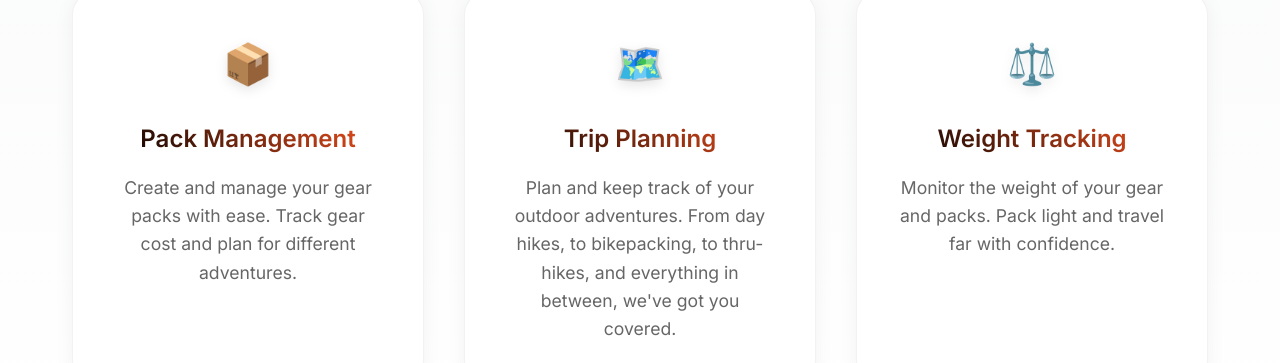
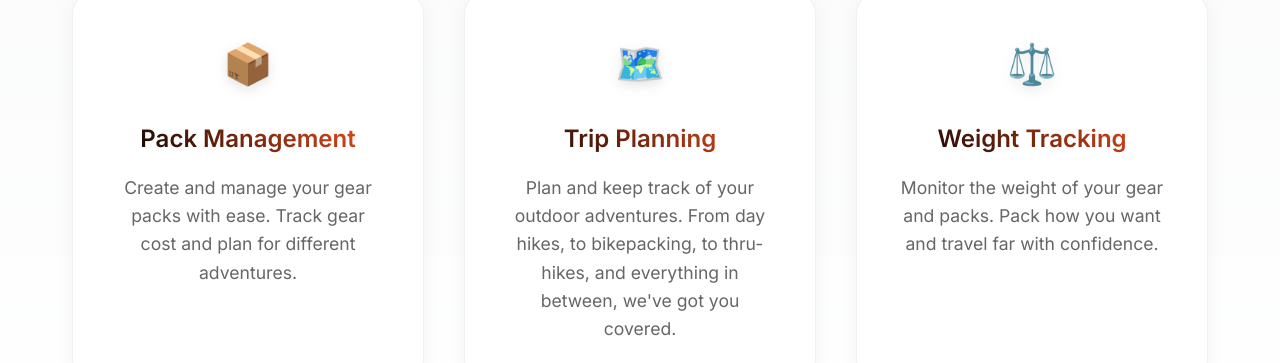
Before and after one commit to nward17/fethr-landing, a plain HTML site: page index.html in a window 1280 px wide. Shown: the part 1134-1497 px from the top of the page. Drawn offline with Linux system fonts and the light colour scheme.

Commit message:
text update

```diff
--- a/index.html
+++ b/index.html
@@ -581,8 +581,8 @@
               <div class="feature-icon">⚖️</div>
               <h3 class="feature-title">Weight Tracking</h3>
               <p class="feature-description">
-                Monitor the weight of your gear and packs. Pack light and travel
-                far with confidence.
+                Monitor the weight of your gear and packs. Pack how you want and
+                travel far with confidence.
               </p>
             </div>
           </div>
```
